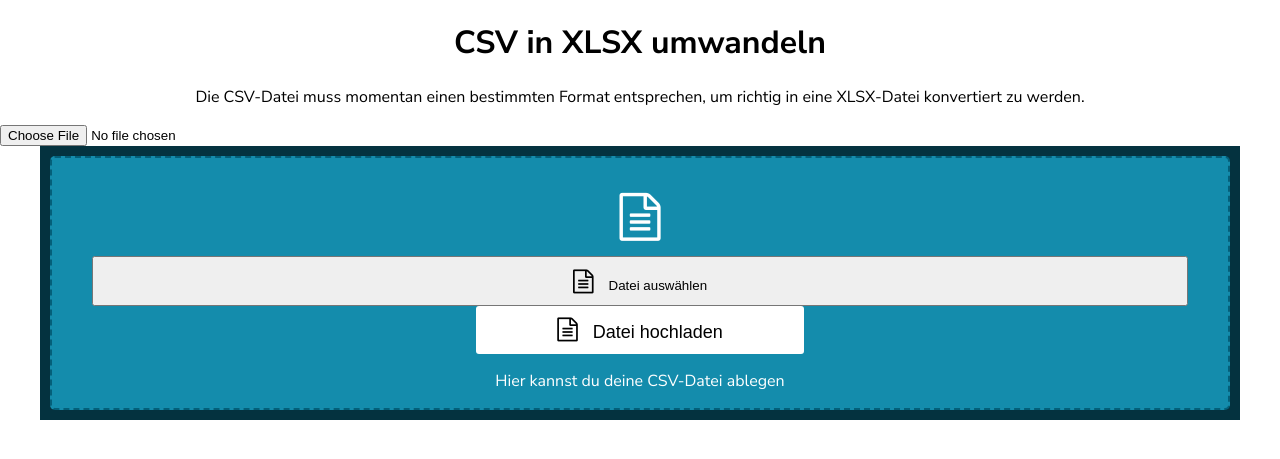
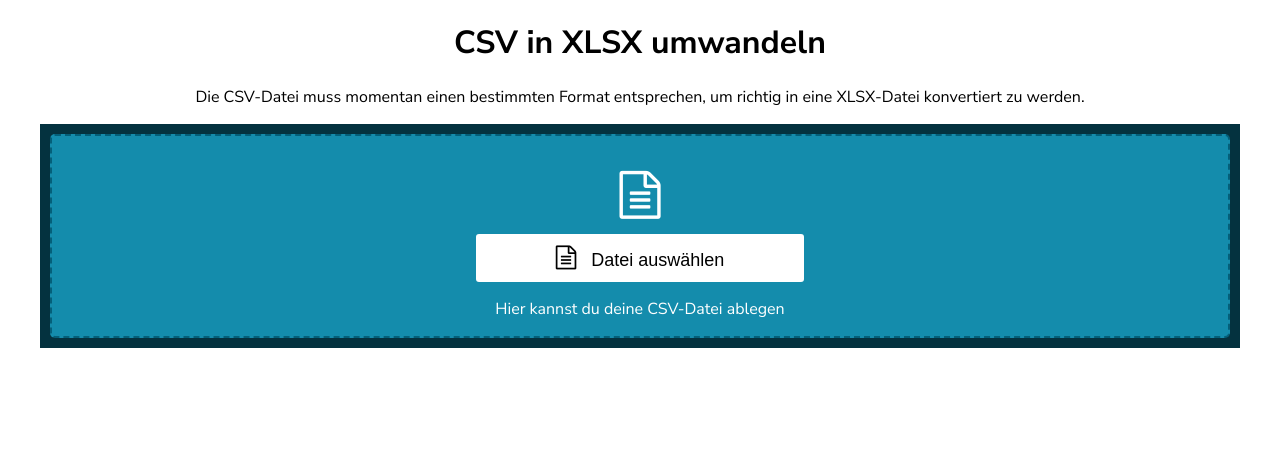
Before and after one commit to SethoE/DjangoCSV, a Django app: page /csv-to-xlsx in a window 1280 px wide. Shown: the part 51-510 px from the top of the page. Run offline with Django 4.2, Linux system fonts and the light colour scheme; some web fonts are replaced.

Commit message:
file upload works

```diff
--- a/CSVConverter/Converter/static/converter/converter.css
+++ b/CSVConverter/Converter/static/converter/converter.css
@@ -58,8 +58,10 @@
     margin-right: 15px;
     font-size: 24px;
 }
-
-.uploadButton {
+#selectFile {
+    display: none;
+}
+.selectButton {
     background-color: white;
     color: black;
     outline: none;
@@ -71,3 +73,17 @@
     border-radius: 3px;
 
 }
+
+.uploadButton {
+    display: none;
+    background-color: white;
+    color: black;
+    outline: none;
+    border: none;
+    font-size: 18px;
+    margin: auto;
+    width: 30%;
+    height: auto;
+    border-radius: 3px;
+
+}
--- a/CSVConverter/Converter/views.py
+++ b/CSVConverter/Converter/views.py
@@ -4,11 +4,16 @@ from django.views import View
 from django.http import HttpResponseRedirect
 # Create your views here.
 
+# Function for storing files
+def store_file(file):
+    with open("temp/file.csv", "wb+") as destination:
+        for chunk in file.chunks():
+              destination.write(chunk)
 class UploadFileView(View):
     def get(self, request):
         return render(request, "converter/converter.html")
     def post(self, request):
-        print(request.FILES["csv"])
+        store_file(request.FILES["csv"])
         return HttpResponseRedirect("csv-to-xlsx")
 
 
```
Also changed, not shown: CSVConverter/Converter/templates/converter/converter.html (+40 -13 lines), 1 other file.
